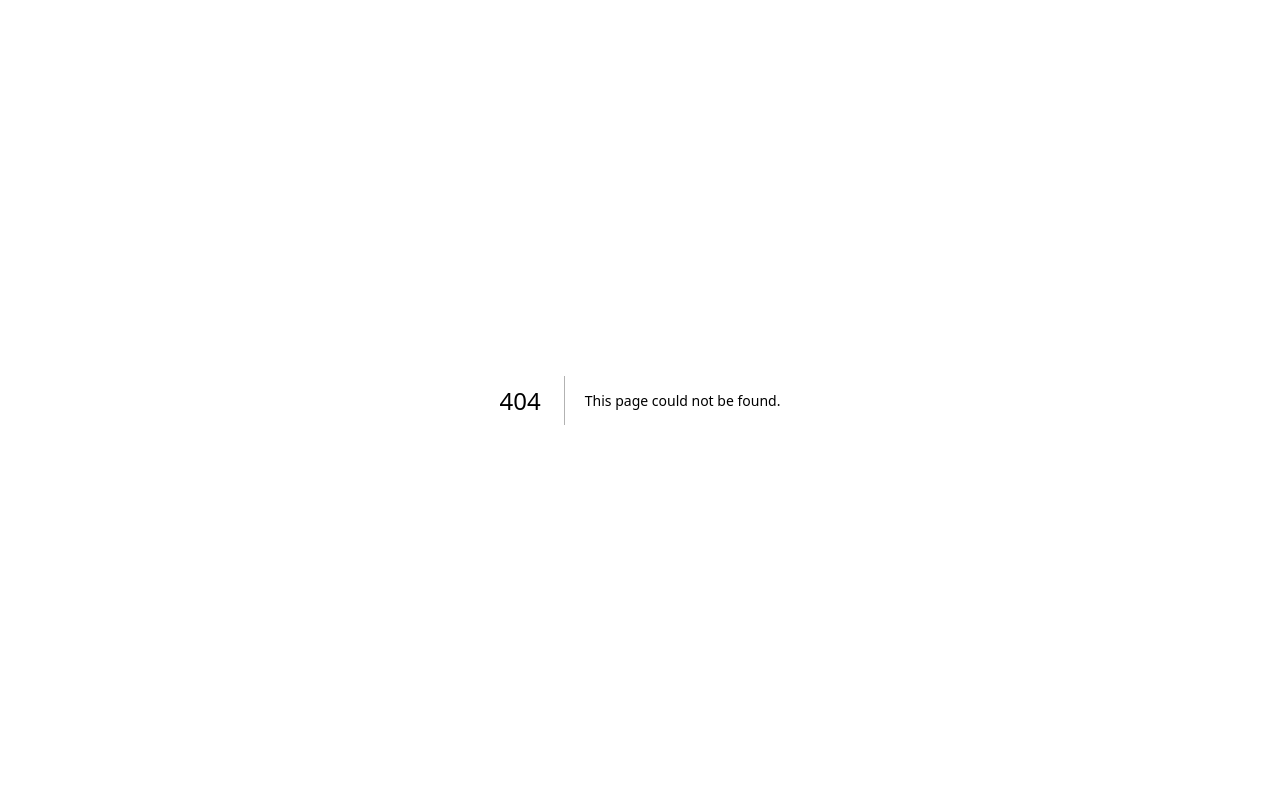
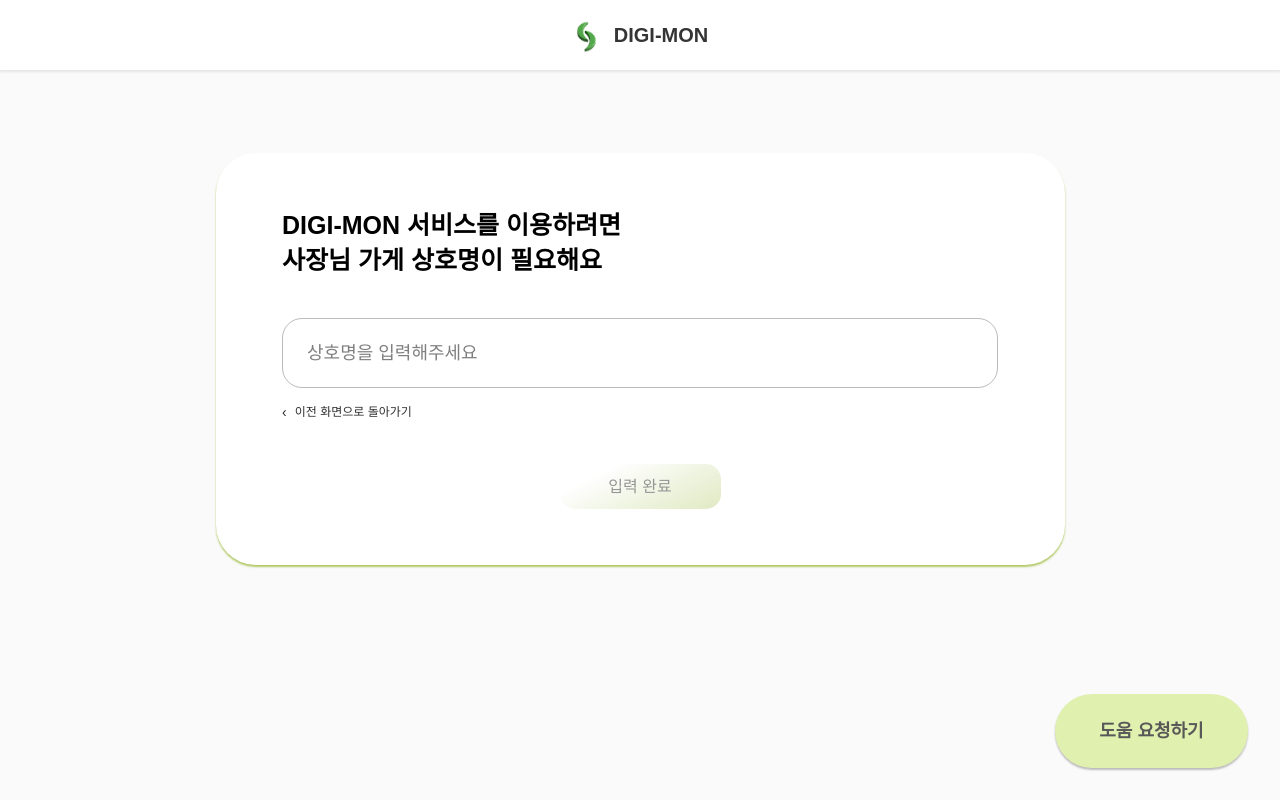
Before and after one commit to youn9jin/DIGI-MON, a Next.js app in the folder apps/web/: page /onboarding/store-name in a window 1280 px wide. Before the commit this address had no page. Built offline with nearby package versions, Linux system fonts and the light colour scheme.

Commit message:
Feat: 온보딩 상호명 입력 페이지 구현

```diff
--- a/apps/web/src/app/onboarding/industry/page.tsx
+++ b/apps/web/src/app/onboarding/industry/page.tsx
@@ -33,9 +33,7 @@ export default function OnboardingIndustryPage() {
             localStorage.setItem("digimon_industry", selected);
         } catch {}
 
-        // TODO: 다음 페이지 연결
-        alert(`업종 선택 완료: ${selected}`);
-        // router.push("/onboarding/next");
+        router.push("/onboarding/store-name");
     };
 
     return (
--- /dev/null
+++ b/apps/web/src/app/onboarding/store-name/page.tsx
@@ -0,0 +1,119 @@
+"use client";
+
+import { useRouter } from "next/navigation";
+import { useState } from "react";
+import Link from "next/link";
+
+export default function OnboardingStoreNamePage() {
+    const router = useRouter();
+    const [storeName, setStoreName] = useState("");
+
+    const canSubmit = storeName.trim().length > 0;
+
+    const onSubmit = () => {
+        if (!canSubmit) return;
+
+        try {
+            localStorage.setItem("digimon_store_name", storeName.trim());
+        } catch {}
+
+        // TODO: 다음 단계 라우트로 변경
+        alert(`상호명 저장 완료: ${storeName.trim()}`);
+        // router.push("/onboarding/next");
+    };
+
+    return (
+        <main className="min-h-[calc(100vh-70px)] bg-[#FAFAFA]">
+            <div className="mx-auto w-full max-w-[1440px] px-6 pt-10 md:pt-[83px] pb-16">
+                <div className="flex justify-center">
+                    <section
+                        className="
+              relative w-full max-w-[849px]
+              rounded-[40px] bg-white
+              shadow-[0px_2px_2px_0px_#B0C965]
+              px-[clamp(20px,5.2vw,75px)]
+              pt-[55px] pb-[56px]
+              min-h-[398px]
+              flex flex-col
+            "
+                    >
+                        {/* 타이틀 */}
+                        <h1 className="text-left text-[22px] md:text-[25px] font-bold leading-[32px] md:leading-[35px] text-black">
+                            DIGI-MON 서비스를 이용하려면
+                            <br />
+                            사장님 가게 상호명이 필요해요
+                        </h1>
+
+                        {/* 입력 */}
+                        <div className="mt-10">
+                            <input
+                                value={storeName}
+                                onChange={(e) => setStoreName(e.target.value)}
+                                placeholder="상호명을 입력해주세요"
+                                className="
+                  w-full h-[70px]
+                  rounded-[20px]
+                  border border-[#BBB]
+                  px-6
+                  text-[18px] text-black
+                  outline-none
+                  focus:border-[#B0C965]
+                "
+                            />
+
+                            {/* ✅ Figma처럼: 입력창 바로 아래 왼쪽에 '이전 화면으로' */}
+                            <div className="mt-3">
+                                <Link
+                                    href="/onboarding/industry"
+                                    className="inline-flex items-center gap-2 text-[12px] leading-[16px] text-[#2e2e2e]"
+                                >
+                                    <span className="text-[14px] leading-none">‹</span>
+                                    이전 화면으로 돌아가기
+                                </Link>
+                            </div>
+                        </div>
+
+                        {/* ✅ 버튼은 아래쪽 가운데 */}
+                        <div className="mt-10 flex justify-center">
+                            <button
+                                type="button"
+                                disabled={!canSubmit}
+                                onClick={onSubmit}
+                                className="
+                  h-[45px] w-[161px]
+                  rounded-[15px]
+                  text-[16px] font-medium text-[#2e2e2e]
+                  transition-opacity hover:opacity-90
+                  disabled:opacity-50 disabled:cursor-not-allowed
+                "
+                                style={{
+                                    backgroundImage:
+                                        "linear-gradient(153.74761036584698deg, rgb(255, 255, 255) 23.938%, rgb(176, 201, 101) 122.54%)",
+                                }}
+                            >
+                                입력 완료
+                            </button>
+                        </div>
+                    </section>
+                </div>
+            </div>
+
+            {/* 도움 요청하기 버튼 */}
+            <button
+                type="button"
+                onClick={() => router.push("/help")}
+                className="
+          fixed bottom-8 right-8 z-20
+          h-[74px] w-[193px]
+          rounded-[50px]
+          bg-[#E0F0AF]
+          shadow-[0px_2px_2px_0px_rgba(0,0,0,0.25)]
+          text-[18px] font-semibold text-[#585858]
+          hover:opacity-90 transition
+        "
+            >
+                도움 요청하기
+            </button>
+        </main>
+    );
+}
```
